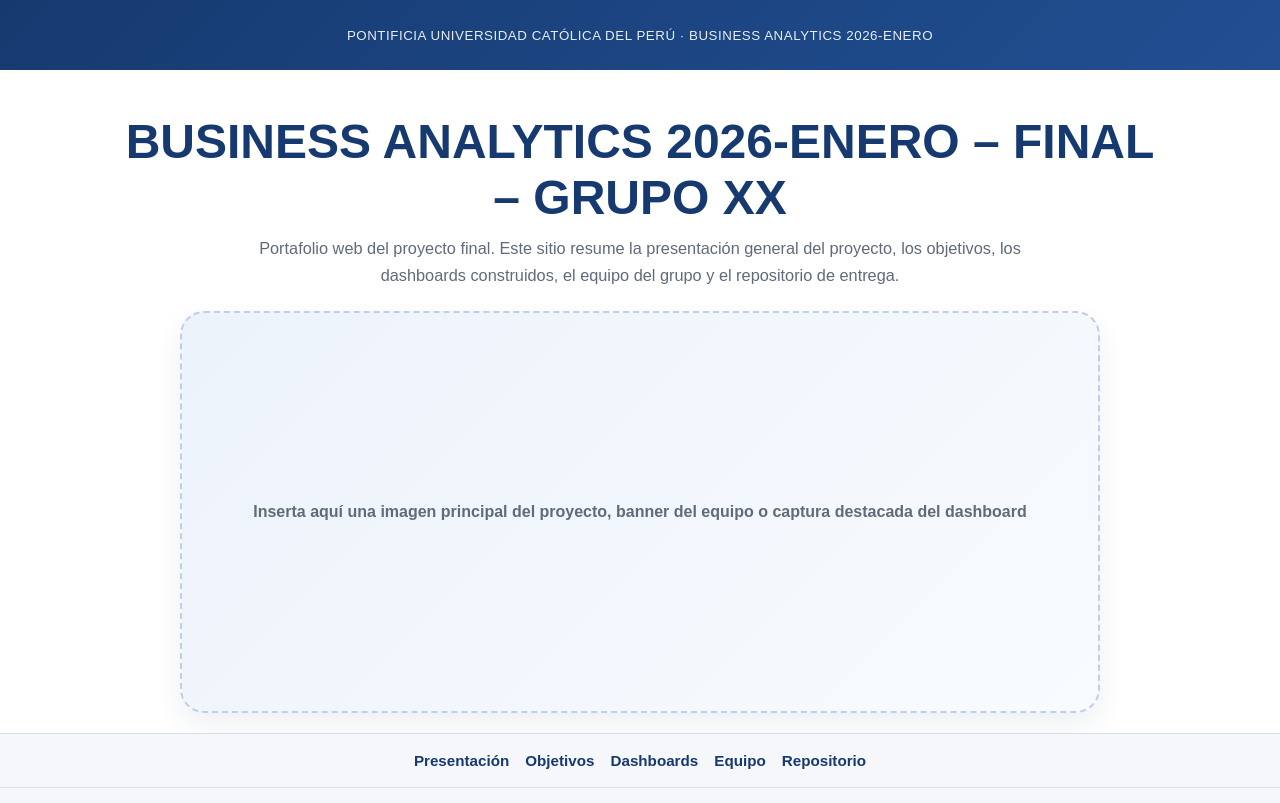
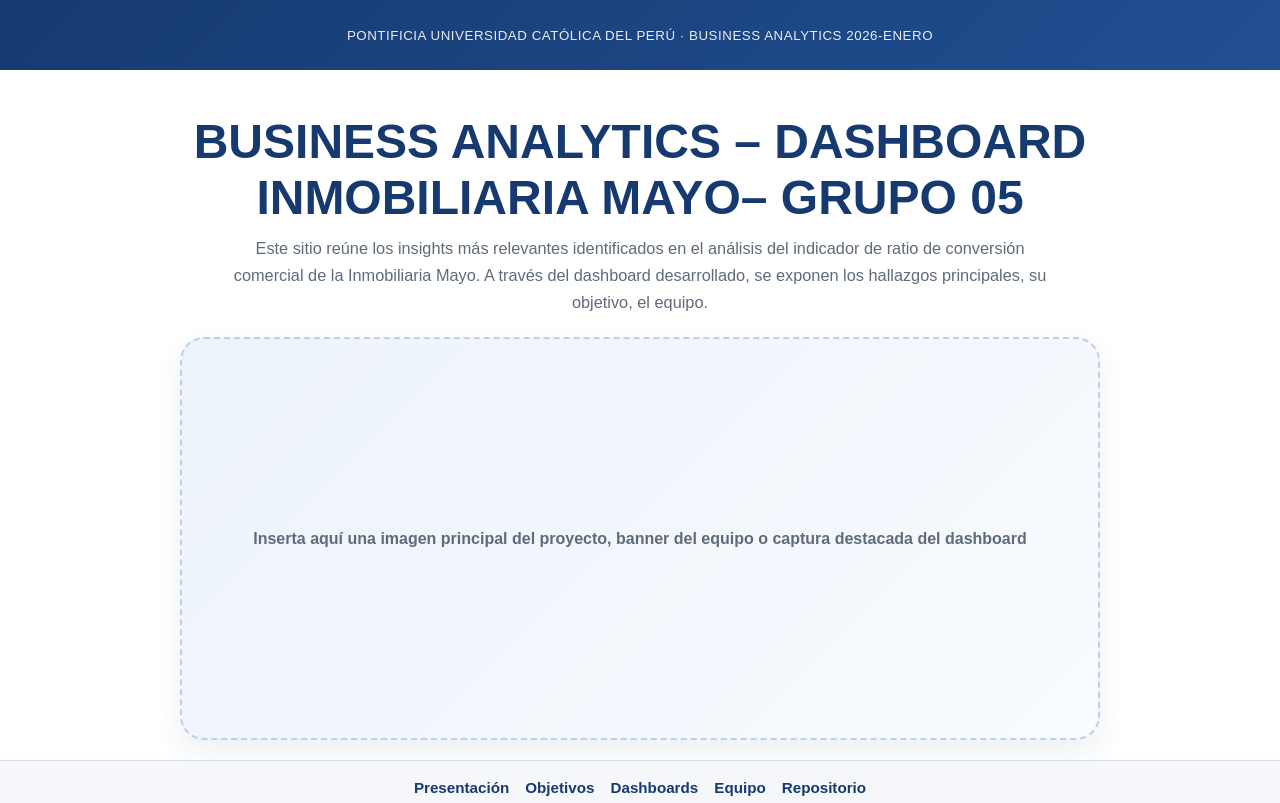
Before and after one commit to AlecSoberon/Grupo5AnalyticsandVisualizationPUCP0126, a plain HTML site: page index.html in a window 1280 px wide. Shown: the top 803 px of the page. Drawn offline with Linux system fonts and the light colour scheme.

Commit message:
Update index.html

```diff
--- a/index.html
+++ b/index.html
@@ -3,7 +3,7 @@
 <head>
   <meta charset="UTF-8" />
   <meta name="viewport" content="width=device-width, initial-scale=1.0" />
-  <title>BUSINESS ANALYTICS 2026-ENERO – FINAL – GRUPO XX</title>
+  <title>BUSINESS ANALYTICS – DASHBOARD INMOBILIARIA MAYO– GRUPO 05</title>
   <style>
     :root {
       --primary: #163a70;
@@ -253,10 +253,10 @@
 
   <header class="hero">
     <div class="container">
-      <h1>BUSINESS ANALYTICS 2026-ENERO – FINAL – GRUPO XX</h1>
+      <h1>BUSINESS ANALYTICS – DASHBOARD INMOBILIARIA MAYO– GRUPO 05</h1>
       <p>
-        Portafolio web del proyecto final. Este sitio resume la presentación general del proyecto,
-        los objetivos, los dashboards construidos, el equipo del grupo y el repositorio de entrega.
+        Este sitio reúne los insights más relevantes identificados en el análisis del indicador de ratio de conversión comercial de la Inmobiliaria Mayo.
+        A través del dashboard desarrollado, se exponen los hallazgos principales, su objetivo, el equipo.
       </p>
       <div class="hero-image">Inserta aquí una imagen principal del proyecto, banner del equipo o captura destacada del dashboard</div>
     </div>
```
